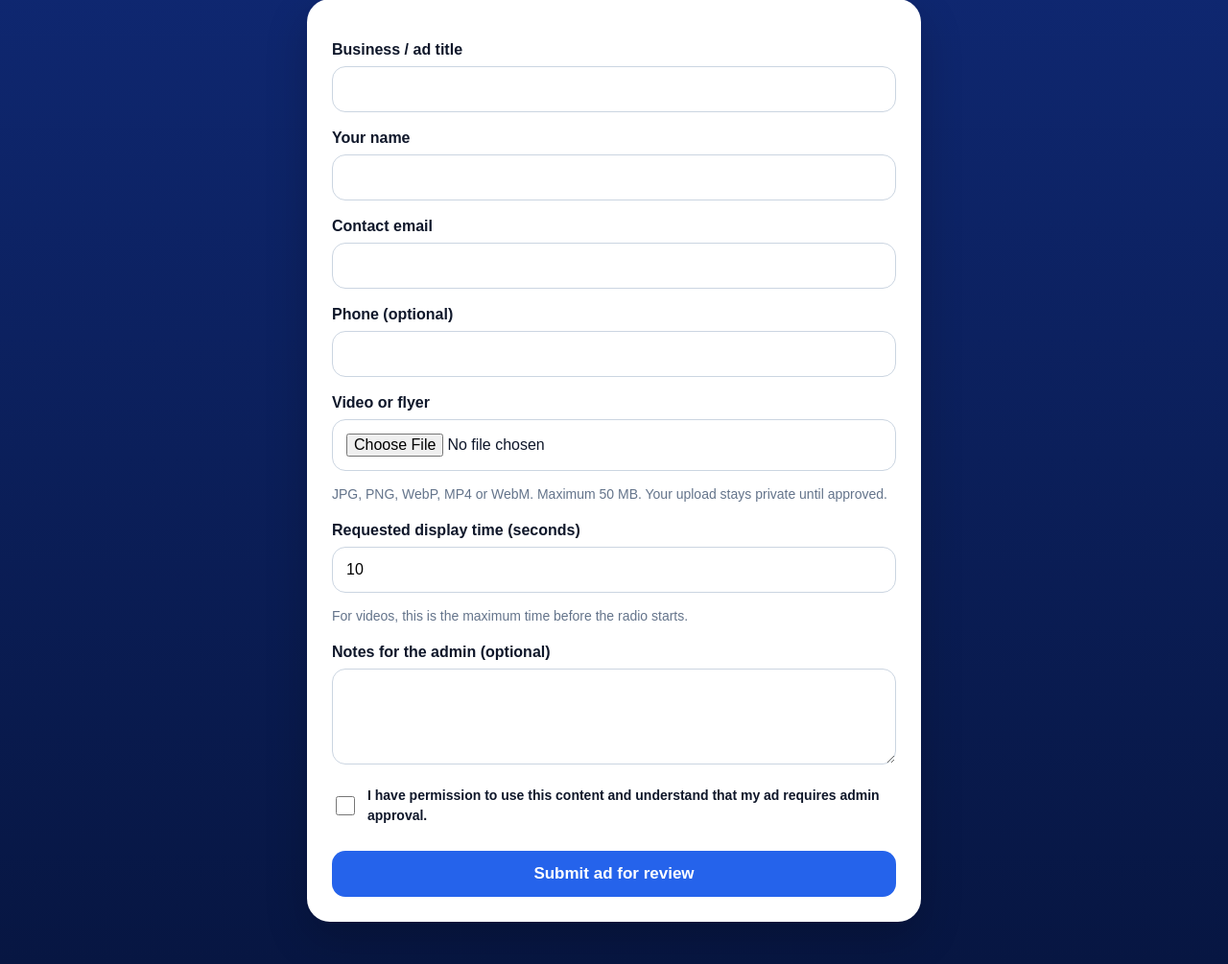
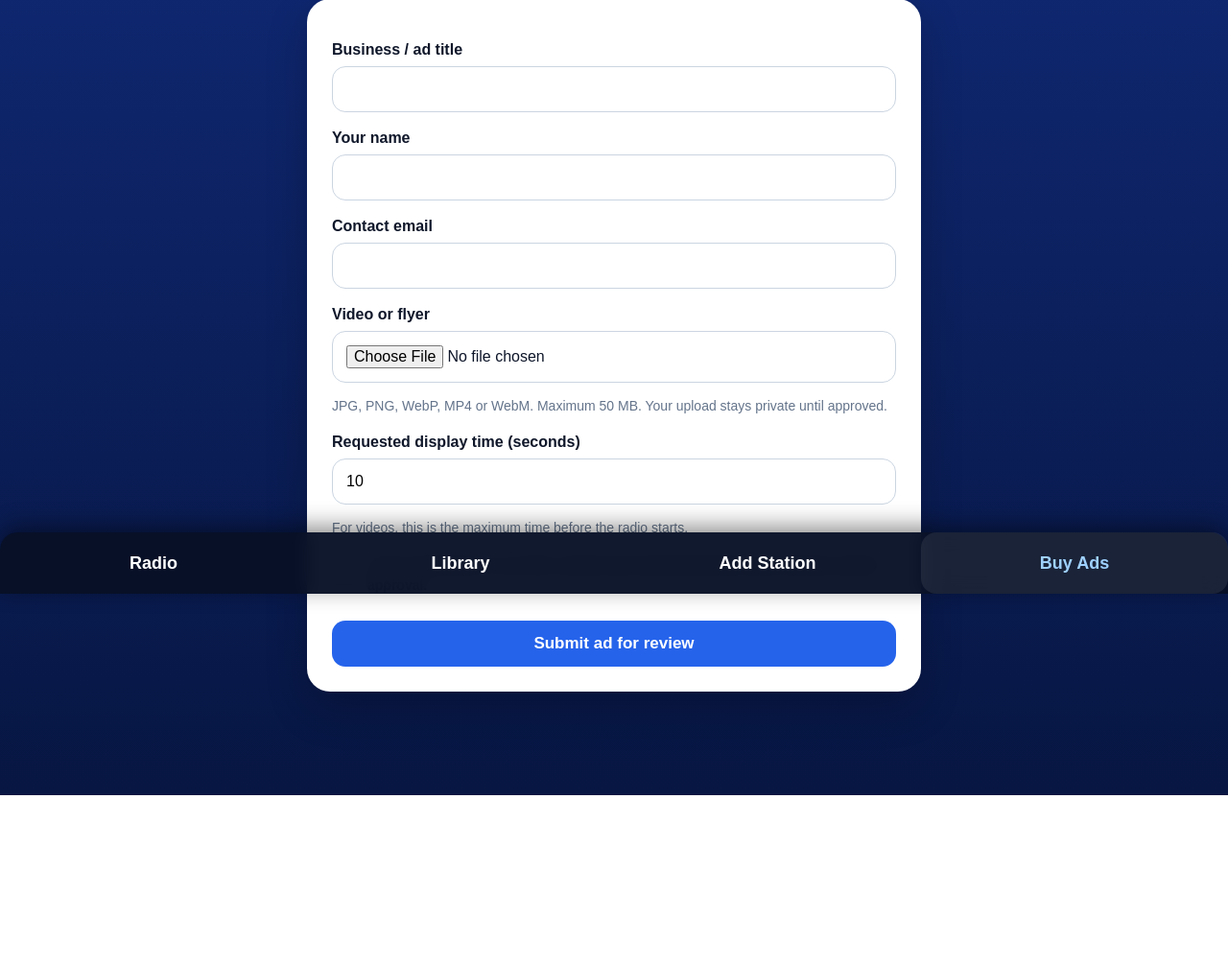
Before and after one commit to peterbarthelemy845-rgb/radio-server, a Flask app: page /ads/submit in a window 1280 px wide. Shown: the part 181-1186 px from the top of the page at 96% size. After the commit the page ends 1010 px from the top, so only its background shows below. Run offline with Flask 3, Linux system fonts and the light colour scheme; some libraries are stand-ins or nearby versions.

Commit message:
Add files via upload

```diff
--- a/templates/ad_public_base.html
+++ b/templates/ad_public_base.html
@@ -1,3 +1,3 @@
 <!doctype html><html lang="en"><head><meta charset="utf-8"><meta name="viewport" content="width=device-width,initial-scale=1"><title>{% block title %}Advertise with us{% endblock %}</title>
-<style>*{box-sizing:border-box}body{margin:0;min-height:100vh;padding:24px 14px;background:linear-gradient(#102a78,#071642);font:16px Arial;color:white}main{max-width:640px;margin:auto}h1{font-size:30px;margin:20px 0 10px}p{line-height:1.5}.card{background:white;color:#0f172a;padding:26px;border-radius:24px;margin:20px 0;box-shadow:0 18px 45px #0003}label{display:block;font-weight:bold;margin:18px 0 8px}input:not([type=checkbox]),textarea{width:100%;border:1px solid #cbd5e1;border-radius:14px;padding:14px;font:inherit}textarea{min-height:100px;resize:vertical}button,.button{display:inline-block;padding:14px 20px;min-height:48px;background:#2563eb;color:white;border:0;border-radius:14px;text-decoration:none;font:700 17px Arial;cursor:pointer}.wide{width:100%;text-align:center;margin-top:18px}.home{color:#bfdbfe}.hint{color:#64748b;font-size:14px}.error{color:#991b1b;background:#fee2e2;padding:14px;border-radius:12px}.check{display:flex;gap:10px;line-height:1.5;font-size:14px}.check input{width:20px;flex:0 0 20px}.choices{display:grid;gap:18px}.choices a{display:block}.choices p{margin:8px 0 0}button:focus-visible,a:focus-visible{outline:3px solid #38bdf8;outline-offset:3px}dialog{max-width:calc(100vw - 28px);width:420px;border:0;border-radius:22px;padding:28px;text-align:center;color:#0f172a}dialog::backdrop{background:#000b}@media(max-width:400px){.card{padding:18px}}</style></head>
-<body><main><a class="home" href="{{ url_for('index') }}">← Home</a>{% block content %}{% endblock %}</main></body></html>
+<style>*{box-sizing:border-box}body{margin:0;min-height:100vh;padding:24px 14px;background:linear-gradient(#102a78,#071642);font:16px Arial;color:white}main{max-width:640px;margin:auto}h1{font-size:30px;margin:20px 0 10px}p{line-height:1.5}.card{background:white;color:#0f172a;padding:26px;border-radius:24px;margin:20px 0;box-shadow:0 18px 45px #0003}label{display:block;font-weight:bold;margin:18px 0 8px}input:not([type=checkbox]),textarea{width:100%;border:1px solid #cbd5e1;border-radius:14px;padding:14px;font:inherit}textarea{min-height:100px;resize:vertical}button,.button{display:inline-block;padding:14px 20px;min-height:48px;background:#2563eb;color:white;border:0;border-radius:14px;text-decoration:none;font:700 17px Arial;cursor:pointer}.wide{width:100%;text-align:center;margin-top:18px}.home{color:#bfdbfe}.hint{color:#64748b;font-size:14px}.error{color:#991b1b;background:#fee2e2;padding:14px;border-radius:12px}.check{display:flex;gap:10px;line-height:1.5;font-size:14px}.check input{width:20px;flex:0 0 20px}.choices{display:grid;gap:18px}.choices a{display:block}.choices p{margin:8px 0 0}button:focus-visible,a:focus-visible{outline:3px solid #38bdf8;outline-offset:3px}dialog{max-width:calc(100vw - 28px);width:420px;border:0;border-radius:22px;padding:28px;text-align:center;color:#0f172a}dialog::backdrop{background:#000b}@media(max-width:400px){.card{padding:18px}}</style>{% block extra_head %}{% endblock %}</head>
+<body class="{% block body_class %}{% endblock %}"><main><a class="home" href="{{ url_for('index') }}">← Home</a>{% block content %}{% endblock %}</main>{% block bottom_nav %}{% endblock %}</body></html>
--- a/templates/submit_ad.html
+++ b/templates/submit_ad.html
@@ -7,11 +7,9 @@
 <label for="title">Business / ad title</label><input id="title" name="title" maxlength="100" required value="{{ form.get('title', '') }}">
 <label for="contact_name">Your name</label><input id="contact_name" name="contact_name" maxlength="100" autocomplete="name" required value="{{ form.get('contact_name', '') }}">
 <label for="email">Contact email</label><input id="email" name="email" type="email" maxlength="254" autocomplete="email" required value="{{ form.get('email', '') }}">
-<label for="phone">Phone (optional)</label><input id="phone" name="phone" type="tel" maxlength="40" autocomplete="tel" value="{{ form.get('phone', '') }}">
 <label for="media">Video or flyer</label><input id="media" name="media" type="file" accept="image/jpeg,image/png,image/webp,video/mp4,video/webm" required>
 <p class="hint">JPG, PNG, WebP, MP4 or WebM. Maximum 50 MB. Your upload stays private until approved.</p>
 <label for="duration">Requested display time (seconds)</label><input id="duration" name="duration" type="number" min="5" max="120" required value="{{ form.get('duration', '10') }}"><p class="hint">For videos, this is the maximum time before the radio starts.</p>
-<label for="notes">Notes for the admin (optional)</label><textarea id="notes" name="notes" maxlength="1000">{{ form.get('notes', '') }}</textarea>
 <label class="check"><input name="consent" type="checkbox" required {% if form.get('consent') %}checked{% endif %}>I have permission to use this content and understand that my ad requires admin approval.</label>
 <button class="button wide" id="adSubmitButton" type="submit">Submit ad for review</button>
 </form></section>
@@ -21,3 +19,23 @@ const adThanks=document.getElementById('adThanks');if(adThanks)adThanks.showModa
 document.getElementById('adSubmissionForm').addEventListener('submit',()=>{const b=document.getElementById('adSubmitButton');b.disabled=true;b.textContent='Uploading…';});
 window.addEventListener('pageshow',()=>{const b=document.getElementById('adSubmitButton');b.disabled=false;b.textContent='Submit ad for review';});
 </script>{% endblock %}
+
+{% block body_class %}ad-submit-page{% endblock %}
+{% block extra_head %}
+<style>
+.ad-submit-page{padding-bottom:calc(106px + env(safe-area-inset-bottom,0px));}
+.ad-submit-page .ad-bottom-nav{position:fixed;left:0;right:0;bottom:0;z-index:30;display:flex;height:calc(82px + env(safe-area-inset-bottom,0px));padding-bottom:env(safe-area-inset-bottom,0px);border-radius:22px 22px 0 0;background:rgba(8,16,38,.96);box-shadow:0 -6px 24px rgba(0,0,0,.45);backdrop-filter:blur(10px);}
+.ad-bottom-nav a{flex:1;min-width:0;display:flex;align-items:center;justify-content:center;padding:0 4px;text-align:center;text-decoration:none;color:white;font-size:clamp(13px,3.2vw,20px);font-weight:900;}
+.ad-bottom-nav a[aria-current="page"]{background:rgba(255,255,255,.08);color:#9fd1ff;border-radius:16px;}
+.ad-bottom-nav a:focus-visible{outline:3px solid #9fd1ff;outline-offset:-4px;border-radius:16px;}
+@media(min-width:701px){.ad-submit-page .ad-bottom-nav{height:calc(64px + env(safe-area-inset-bottom,0px));border-radius:18px 18px 0 0;}.ad-submit-page{padding-bottom:calc(88px + env(safe-area-inset-bottom,0px));}.ad-bottom-nav a{font-size:18px;}}
+</style>
+{% endblock %}
+{% block bottom_nav %}
+<nav class="ad-bottom-nav" aria-label="Main navigation">
+<a href="{{ url_for('index') }}#radio">Radio</a>
+<a href="{{ url_for('index') }}#library">Library</a>
+<a href="{{ url_for('index') }}#add-station">Add Station</a>
+<a href="{{ url_for('submit_ad') }}" aria-current="page">Buy Ads</a>
+</nav>
+{% endblock %}
```
